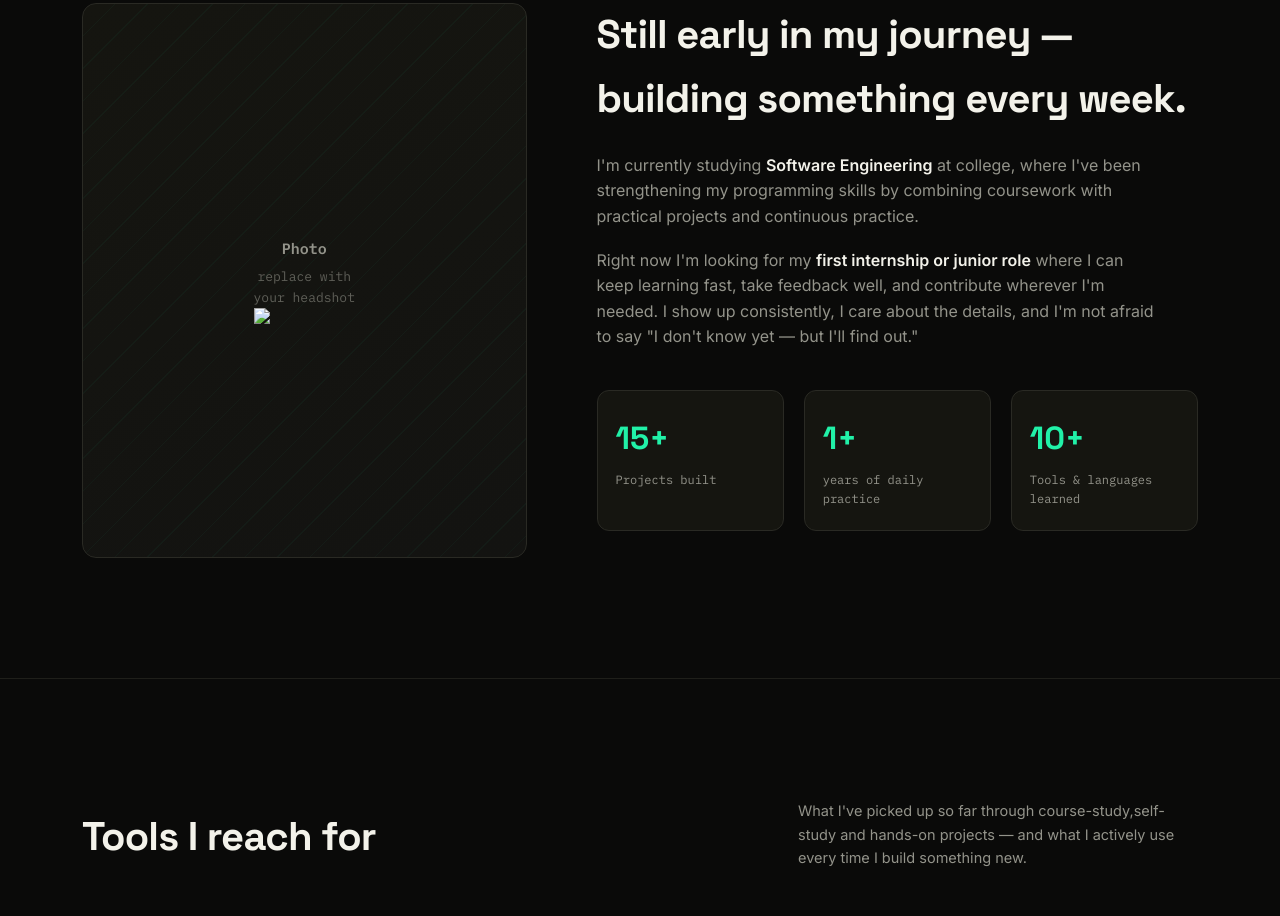
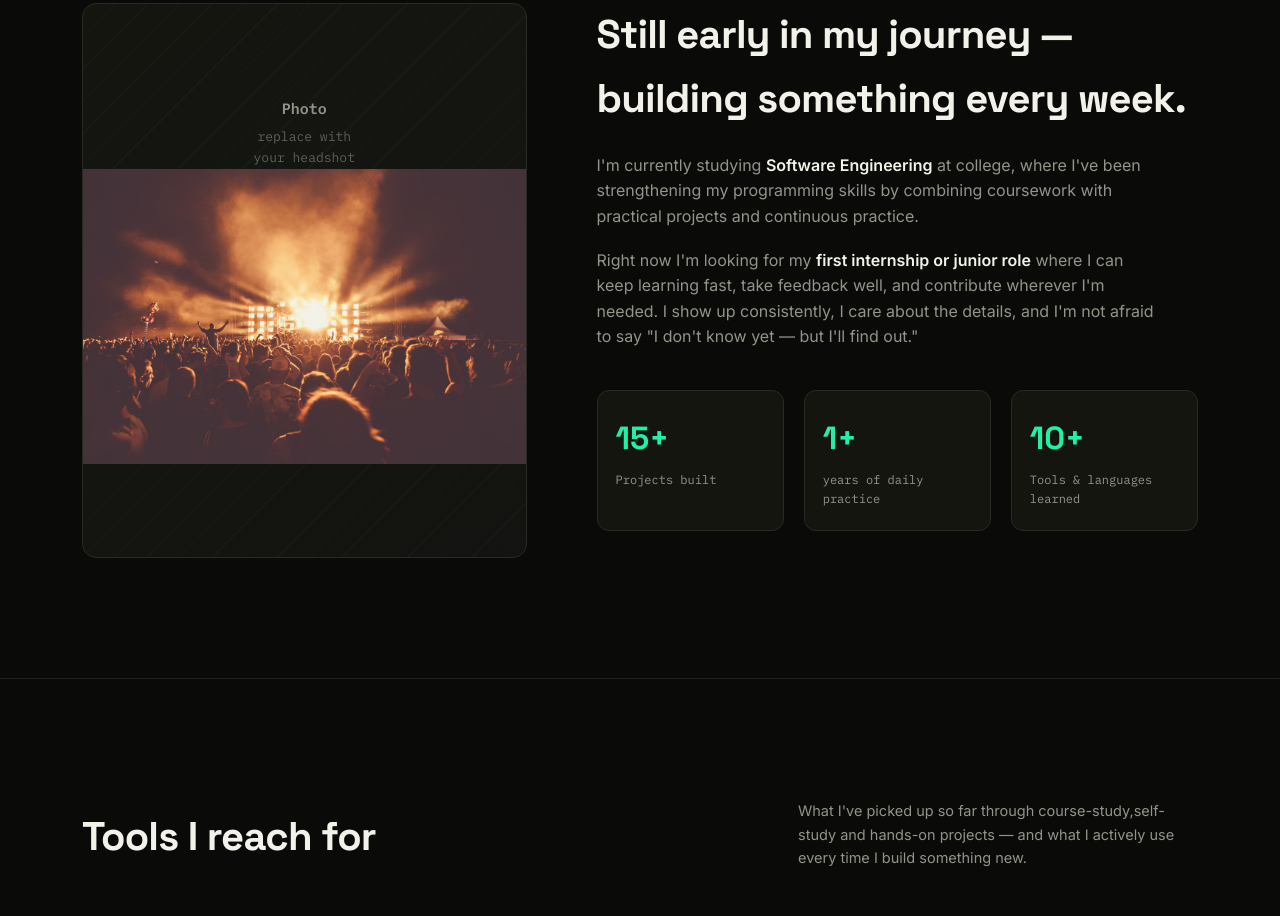
Before and after one commit to dagi931/Portfolio, a plain HTML site: page index.html in a window 1280 px wide. Shown: the part 965-1881 px from the top of the page. Drawn offline with Linux system fonts and the light colour scheme; files whose address does not match are found by name.

Commit message:
Update profile image source in index.html

```diff
--- a/index.html
+++ b/index.html
@@ -71,7 +71,7 @@
   <div class="wrap about-grid">
     <div class="about-photo reveal">
       <div class="about-photo-mark"><strong>Photo</strong>replace with<br>your headshot
-      <img src="C:\Users\dagid\OneDrive\Pictures\20260510_115736.jpg"></div>
+      <img src="https://github.com/dagi931/Portfolio/blob/main/photo-1470229722913-7c0e2dbbafd3%20(1).jpeg"></div>
     </div>
     <div class="about reveal">
       <h2>Still early in my journey — building something every week.</h2>
```
